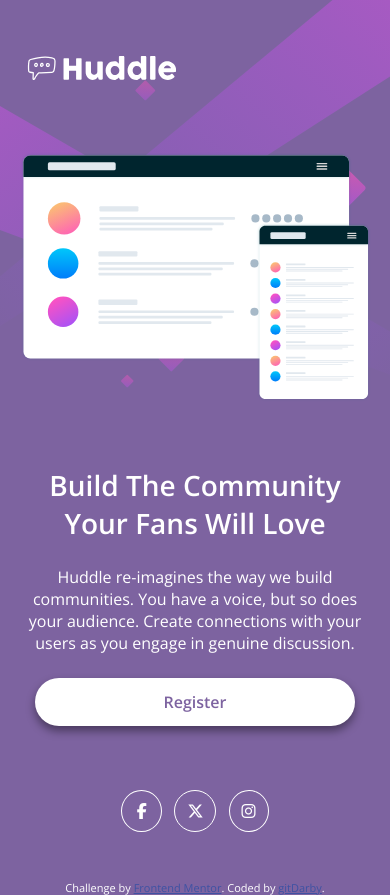
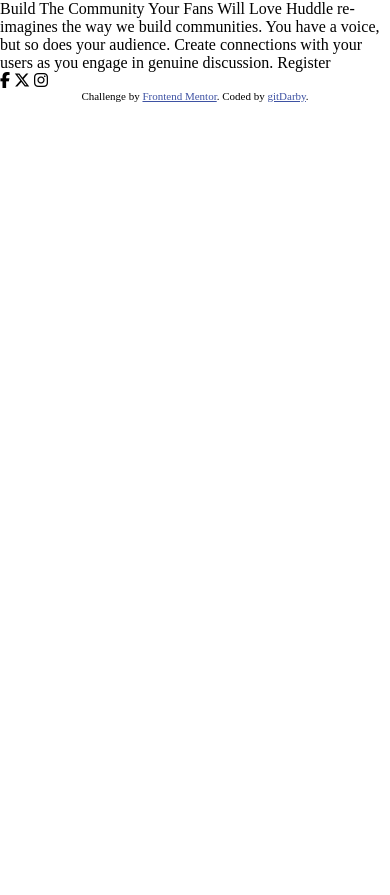
Before and after one commit to gitDarby/006-01-FM-Landing_page_Huddle, a plain HTML site: page index.html in a window 390 px wide. After the commit the page ends 844 px from the top, so only its background shows below. Drawn offline with nearby package versions, Linux system fonts and the light colour scheme.

Commit message:
Start code updated.

```diff
--- a/index.html
+++ b/index.html
@@ -30,37 +30,14 @@
   </head>
 
   <body>
-    <main class="wrapper">
-      <div class="hero-container">
-        <img src="./images/logo.svg" alt="huddle logo" class="logo" />
-
-        <div class="hero-section">
-          <img
-            src="./images/illustration-mockups.svg"
-            alt=""
-            aria-hidden="true"
-            class="hero-img"
-          />
-          <!-- Note the aria-hidden -->
-
-          <div class="hero-content">
-            <h1 class="title">Build The Community Your Fans Will Love</h1>
-            <p class="desc">
-              Huddle re-imagines the way we build communities. You have a voice,
-              but so does your audience. Create connections with your users as
-              you engage in genuine discussion.
-            </p>
-            <button class="hero-button">Register</button>
-          </div>
-        </div>
-
-        <div class="social-links">
-          <i class="fa-brands fa-facebook-f"></i>
-          <i class="fa-brands fa-x-twitter"></i>
-          <i class="fa-brands fa-instagram"></i>
-        </div>
-      </div>
-    </main>
+    Build The Community Your Fans Will Love Huddle re-imagines the way we build
+    communities. You have a voice, but so does your audience. Create connections
+    with your users as you engage in genuine discussion. Register
+    <div class="social-links">
+      <i class="fa-brands fa-facebook-f"></i>
+      <i class="fa-brands fa-x-twitter"></i>
+      <i class="fa-brands fa-instagram"></i>
+    </div>
 
     <footer>
       <p class="attribution">
--- a/styles.css
+++ b/styles.css
@@ -24,9 +24,8 @@
    }
 
 /* =============================
-   2. VARIABLES
+   2. VARIABLES (Custom Properties)
    ============================= */
-
    :root {
     --ff-heading: "Poppins", sans-serif;
     --ff-body: "Open Sans", sans-serif;
@@ -34,169 +33,34 @@
     --fw-400:400;
     --fw-600:600;
 
-    --c-purple: #7D63A0;
+    --c-purple: #653d9a;
     --c-magenta: #DC77E5;
 
     --fs-heading: 2rem;
+    --fs-heading-mobile: 2rem;
     --fs-body: 1rem;
 }
 
 /* =============================
-   3. BASE STYLES (CONTAINERS / SECTIONS)
+   3. BASE ELEMENT STYLES (body, img, a, ul, etc.)
    ============================= */
 
-   body {
-    font-family: var(--ff-body);
-    font-weight: var(--fw-400);
-    font-size: var(--fs-body);
-    color: white;
-    background: url(./images/bg-desktop.svg);
-    background-repeat: no-repeat; /*NOTE*/
-    background-size: cover; /*NOTE*/
-    background-color: #7D63A0; /*NOTE*/
-   }
+/* =============================
+   4. TYPOGRAPHY (text, headings, font rules)
+   ============================= */
 
 /* =============================
-   4. TEXT
+   5. COMPONENTS (buttons, cards, etc.)
    ============================= */
 
-   .title {
-    font-size: var(--fs-heading);
-    font-weight: var(--fw-600);
-   }
+/* =============================
+   6. LAYOUT (containers, flex/grid settings)
+   ============================= */
 
 /* =============================
-   5. COMPONENT
+   7. UTILITIES (helper classes if any)
    ============================= */
-   .hero-button {
-    color: var(--c-purple);
-    background: white;
-    font-weight: var(--fw-600);
-    padding: .8rem 3rem;
-    border: none;
-    border-radius: 999px;
-    box-shadow: 0 5px 10px hsla(0, 0%, 0%, 0.424); /*NOTE*/
-    cursor: pointer;
-    transition: background-color .3s ease, color .3s ease; /*NOTE*/
-   }
-
-   .hero-button:hover {
-    background: var(--c-magenta);
-    color: white;
-   }
-
-   .social-links i {
-    display: inline-block;
-    padding: .75rem;
-    border: 1px solid white;
-    border-radius: 50%;
-    cursor: pointer;
-    transition: background-color .3s ease, color .3s ease;
-   }
-
-   .social-links > *:nth-child(1) {
-    padding: .75rem .9rem; /*NOTE*/
-   }
-
-   .social-links > *:nth-child(2) {
-    margin: 0 0.5rem; /*NOTE*/
-   }
-
-   .social-links i:hover {
-    border-color: var(--c-magenta);
-    color: var(--c-magenta);
-   }
 
 /* =============================
-   6. LAYOUT
+   8. MEDIA QUERIES (breakpoints)
    ============================= */
-   .hero-section > * {/*NOTE*/
-    flex-basis: 50%;
-    flex: 1 0 20rem;/*NOTE*/
-   }
-
-   .hero-section {
-    display: flex;
-    align-items: center;
-    gap: 3rem;
-    padding: 4rem 0 2rem;
-    flex-wrap: wrap; /*NOTE: This works with the flex-basis just above here*/
-   }
-
-   .hero-container {
-    display: flex;
-    flex-direction: column;
-    width: 90%;
-    margin-inline: auto; /*NOTE*/
-    padding: 3rem 0;
-   }
-
-   .logo {
-    width: 15rem;
-   }
-
-   .hero-content {
-    padding-top: 4rem;
-   }
-
-   .hero-content > * + * {
-    margin-top: 1.5rem;
-   }
-
-   .social-links {
-    text-align: end;
-   }
-
-   /* =============================
-   7. BREAKPOINT CHNAGES
-   ============================= */
-
-   @media  (max-width: 1200px) {
-    .hero-img {
-        width: 40em;
-    }
-   }
-
-   @media  (max-width: 1000px) {
-    :root {
-        ----fs-m-heading: 1.75rem;
-    }
-
-    .logo {
-        width: 10em;
-    }
-
-    .hero-content, .social-links {
-        text-align: center;
-    }
-
-    .title {
-        font-size: var(----fs-m-heading);
-    }
-
-    .hero-img {
-        width: auto;
-    }
-
-    .hero-section {
-        gap: 0;
-    }
-
-    .hero-content {
-        margin-bottom: 2rem;
-    }
-
-    .hero-button {
-        display: block;
-        width: 20rem;
-        margin-inline: auto;
-    }
-
-    body {
-        background: url(./images/bg-mobile.svg);
-        background-repeat: no-repeat; /*NOTE*/
-        background-size: contain; /*NOTE*/
-        background-position: top;
-        background-color: #7D63A0; /*NOTE*/
-    }
-   }
```
Also changed, not shown: 1 other file. Lines whose indentation alone changed are shown as unchanged.
